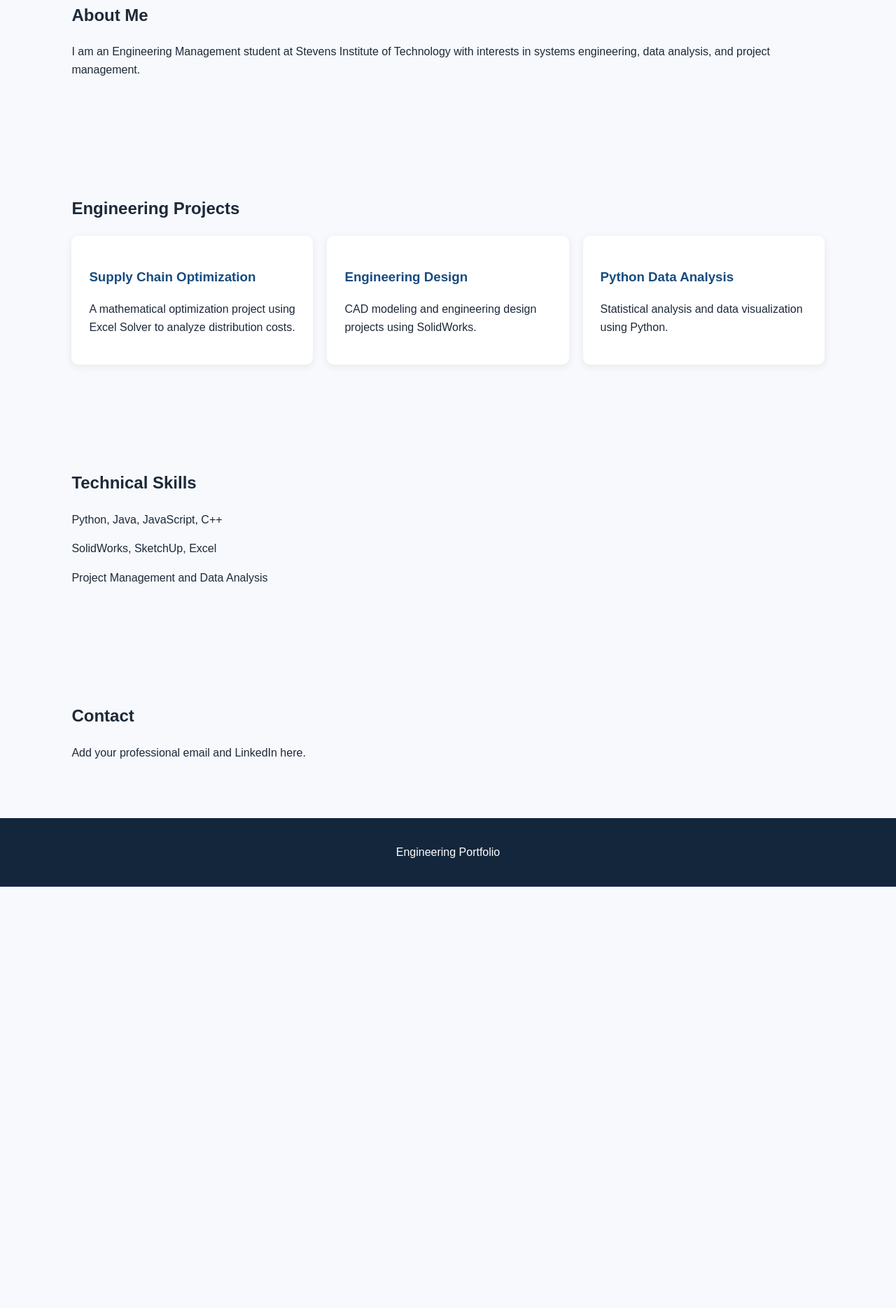
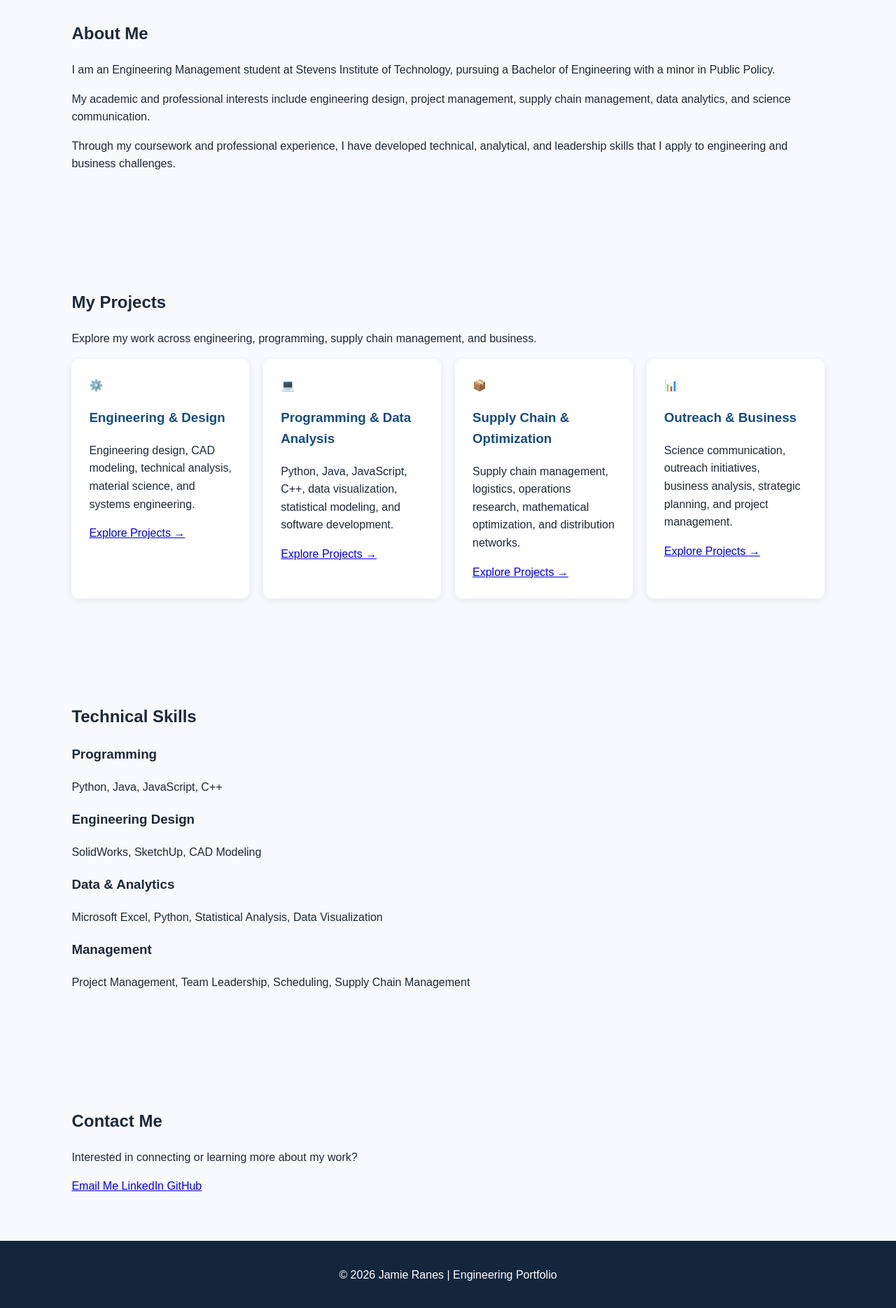
Before and after one commit to jamieranes/jamieranes.github.io, a plain HTML site: page index.html in a window 1280 px wide. Shown: the part 715-2584 px from the top of the page at 70% size. Before the commit the page ends 1982 px from the top, so only its background shows below. Drawn offline with Linux system fonts and the light colour scheme.

Commit message:
Update index.html

```diff
--- a/index.html
+++ b/index.html
@@ -1,86 +1,270 @@
 
 <!DOCTYPE html>
 <html lang="en">
+
 <head>
   <meta charset="UTF-8">
-  <meta name="viewport" content="width=device-width, initial-scale=1.0">
-  <title>Engineering Portfolio</title>
+  <meta name="viewport"
+        content="width=device-width, initial-scale=1.0">
+
+  <title>Jamie Ranes | Engineering Portfolio</title>
   <link rel="stylesheet" href="style.css">
 </head>
+
 <body>
 
+  <!-- NAVIGATION -->
   <header>
     <nav>
+      <a class="logo" href="#home">JR | Portfolio</a>
+
+      <div class="nav-links">
         <a href="#about">About</a>
         <a href="#projects">Projects</a>
         <a href="#skills">Skills</a>
         <a href="#contact">Contact</a>
+      </div>
     </nav>
   </header>
 
+
+  <!-- HOMEPAGE -->
   <main>
-    <section class="hero">
+
+    <section id="home" class="hero">
+      <div class="hero-content">
+
         <h1>Jamie Ranes</h1>
+
         <h2>Engineering Management Student</h2>
-      <p>Stevens Institute of Technology</p>
-      <p>Engineering Design | Data Analysis | Project Management</p>
-      <a class="button" href="#projects">View My Projects</a>
-    </section>
 
-    <section id="about">
-      <h2>About Me</h2>
         <p>
-        I am an Engineering Management student at Stevens
-        Institute of Technology with interests in systems
-        engineering, data analysis, and project management.
+          Stevens Institute of Technology
         </p>
-    </section>
 
-    <section id="projects">
-      <h2>Engineering Projects</h2>
+        <p>
+          Engineering Design | Data Analysis |
+          Supply Chain | Project Management
+        </p>
 
-      <div class="projects">
-        <article class="project">
-          <h3>Supply Chain Optimization</h3>
-          <p>
-            A mathematical optimization project using
-            Excel Solver to analyze distribution costs.
-          </p>
-        </article>
+        <a class="button" href="#projects">
+          Explore My Projects
+        </a>
 
-        <article class="project">
-          <h3>Engineering Design</h3>
-          <p>
-            CAD modeling and engineering design projects
-            using SolidWorks.
-          </p>
-        </article>
-
-        <article class="project">
-          <h3>Python Data Analysis</h3>
-          <p>
-            Statistical analysis and data visualization
-            using Python.
-          </p>
-        </article>
       </div>
     </section>
 
-    <section id="skills">
-      <h2>Technical Skills</h2>
-      <p>Python, Java, JavaScript, C++</p>
-      <p>SolidWorks, SketchUp, Excel</p>
-      <p>Project Management and Data Analysis</p>
+
+    <!-- ABOUT ME -->
+    <section id="about">
+
+      <h2 class="section-title">About Me</h2>
+
+      <p>
+        I am an Engineering Management student at
+        Stevens Institute of Technology, pursuing
+        a Bachelor of Engineering with a minor
+        in Public Policy.
+      </p>
+
+      <p>
+        My academic and professional interests include
+        engineering design, project management,
+        supply chain management, data analytics,
+        and science communication.
+      </p>
+
+      <p>
+        Through my coursework and professional
+        experience, I have developed technical,
+        analytical, and leadership skills that
+        I apply to engineering and business challenges.
+      </p>
+
     </section>
 
-    <section id="contact">
-      <h2>Contact</h2>
-      <p>Add your professional email and LinkedIn here.</p>
+
+    <!-- PROJECT CATEGORIES -->
+    <section id="projects" class="projects-section">
+
+      <h2 class="section-title">My Projects</h2>
+
+      <p class="section-description">
+        Explore my work across engineering,
+        programming, supply chain management,
+        and business.
+      </p>
+
+      <div class="projects">
+
+        <!-- ENGINEERING -->
+        <article class="project">
+
+          <div class="project-icon">⚙️</div>
+
+          <h3>Engineering & Design</h3>
+
+          <p>
+            Engineering design, CAD modeling,
+            technical analysis, material science,
+            and systems engineering.
+          </p>
+
+          <a href="projects/engineering.html">
+            Explore Projects →
+          </a>
+
+        </article>
+
+
+        <!-- PROGRAMMING -->
+        <article class="project">
+
+          <div class="project-icon">💻</div>
+
+          <h3>Programming & Data Analysis</h3>
+
+          <p>
+            Python, Java, JavaScript, C++,
+            data visualization, statistical modeling,
+            and software development.
+          </p>
+
+          <a href="projects/programming.html">
+            Explore Projects →
+          </a>
+
+        </article>
+
+
+        <!-- SUPPLY CHAIN -->
+        <article class="project">
+
+          <div class="project-icon">📦</div>
+
+          <h3>Supply Chain & Optimization</h3>
+
+          <p>
+            Supply chain management, logistics,
+            operations research, mathematical
+            optimization, and distribution networks.
+          </p>
+
+          <a href="projects/supply-chain.html">
+            Explore Projects →
+          </a>
+
+        </article>
+
+
+        <!-- BUSINESS -->
+        <article class="project">
+
+          <div class="project-icon">📊</div>
+
+          <h3>Outreach & Business</h3>
+
+          <p>
+            Science communication, outreach
+            initiatives, business analysis,
+            strategic planning, and project management.
+          </p>
+
+          <a href="projects/business.html">
+            Explore Projects →
+          </a>
+
+        </article>
+
+      </div>
     </section>
+
+
+    <!-- TECHNICAL SKILLS -->
+    <section id="skills">
+
+      <h2 class="section-title">Technical Skills</h2>
+
+      <div class="skills-grid">
+
+        <div class="skill-card">
+          <h3>Programming</h3>
+          <p>
+            Python, Java, JavaScript, C++
+          </p>
+        </div>
+
+        <div class="skill-card">
+          <h3>Engineering Design</h3>
+          <p>
+            SolidWorks, SketchUp, CAD Modeling
+          </p>
+        </div>
+
+        <div class="skill-card">
+          <h3>Data & Analytics</h3>
+          <p>
+            Microsoft Excel, Python,
+            Statistical Analysis, Data Visualization
+          </p>
+        </div>
+
+        <div class="skill-card">
+          <h3>Management</h3>
+          <p>
+            Project Management, Team Leadership,
+            Scheduling, Supply Chain Management
+          </p>
+        </div>
+
+      </div>
+
+    </section>
+
+
+    <!-- CONTACT -->
+    <section id="contact" class="contact-section">
+
+      <h2 class="section-title">Contact Me</h2>
+
+      <p>
+        Interested in connecting or learning
+        more about my work?
+      </p>
+
+      <div class="contact-links">
+
+        <!-- Replace # with your actual links -->
+        <a href="mailto:your-email@example.com">
+          Email Me
+        </a>
+
+        <a href="https://www.linkedin.com/"
+           target="_blank"
+           rel="noopener noreferrer">
+          LinkedIn
+        </a>
+
+        <a href="https://github.com/"
+           target="_blank"
+           rel="noopener noreferrer">
+          GitHub
+        </a>
+
+      </div>
+
+    </section>
+
   </main>
 
+
+  <!-- FOOTER -->
   <footer>
-    <p>Engineering Portfolio</p>
+
+    <p>
+      © 2026 Jamie Ranes | Engineering Portfolio
+    </p>
+
   </footer>
 
 </body>
```
Lines whose indentation alone changed are shown as unchanged.
